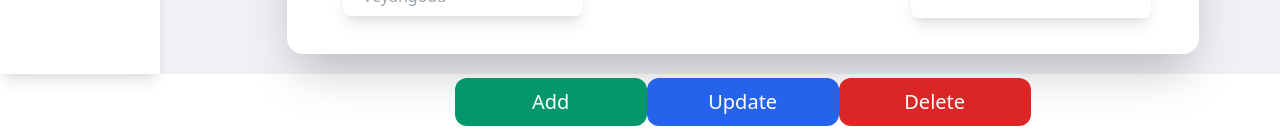
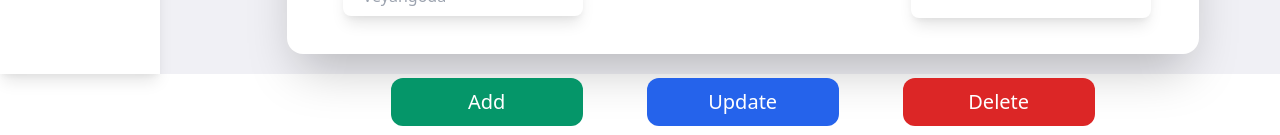
Before and after one commit to dumidu1998/autoaid-front, a React (Create React App) app: page /admin/staff in a window 1280 px wide. Shown: the part 726-861 px from the top of the page. Built offline with nearby package versions, Linux system fonts and the light colour scheme; no server answers.

Commit message:
admin manage buton place

```diff
--- a/src/components/Moleculars/admin/StaffManageForm.js
+++ b/src/components/Moleculars/admin/StaffManageForm.js
@@ -79,10 +79,10 @@ export default function StaffManageForm(props) {
 
 
                     </div>
-                    <div className="flex items-between" >
-                        <button className="bg-green-600 w-48 h-12 rounded-xl text-white text-xl mt-2" type="submit">Add </button>
-                        <button className="bg-blue-600 w-48 h-12 rounded-xl text-white text-xl mt-2" type="">Update </button>
-                        <button className="bg-red-600 w-48 h-12 rounded-xl text-white text-xl mt-2" type="">Delete </button>
+                    <div className="flex justify-between " >
+                        <button className="bg-green-600 w-48 h-12 rounded-xl text-white text-xl mt-2 mr-8" type="submit">Add </button>
+                        <button className="bg-blue-600 w-48 h-12 rounded-xl text-white text-xl mt-2 mr-8 ml-8" type="">Update </button>
+                        <button className="bg-red-600 w-48 h-12 rounded-xl text-white text-xl mt-2 ml-8" type="">Delete </button>
                     </div>
                     </div>
                 </Form>
--- a/src/pages/admin/AdminDashboard.js
+++ b/src/pages/admin/AdminDashboard.js
@@ -12,10 +12,13 @@ class AdminDashboard extends Component {
                     <div className="relative bg-Background-0">
                         <AdminSideBar name="DashBoard " roleName="Admin"/>
                         <div className="w-10/12 absolute top-28 right-10 ">
+                            <div>
                                 <div className="flex justify-between">
                                         <div className="bg-white px-9 rounded-xl shadow-xl mr-4 w-1/2 h-64 overflow-auto py-3 mt-2">
                                             <DashBoardVehicleInfoSectionHeadingMolecular/>
                                             <DashBoardSectionDetails/>
+                                            <DashBoardSectionDetails/>
+
                                         </div>
                                         <div  className="bg-white px-9 rounded-xl shadow-xl ml-4  w-1/2 h-64 overflow-auto py-3 mt-2">
                                             <span className="font-xl text-lg flex justify-center">Today's Transaction History</span>
@@ -24,6 +27,13 @@ class AdminDashboard extends Component {
                                             <DashBoardTransactionOrgan price="1050" number="45-4502"/>
                                         </div>
                                 </div>
+                                <div className="bg-white w-full mt-3 rounded-lg h-96 p-5">
+                                        <div className=" border-2 h-80 mt-2 flex justify-center items-center">
+                                            <div className="text-gray-300 text-4xl">Screen View</div>
+                                        </div>
+                                </div>
+                                </div>
+
                             </div>
                     </div>
 
```
Lines whose indentation alone changed are shown as unchanged.
